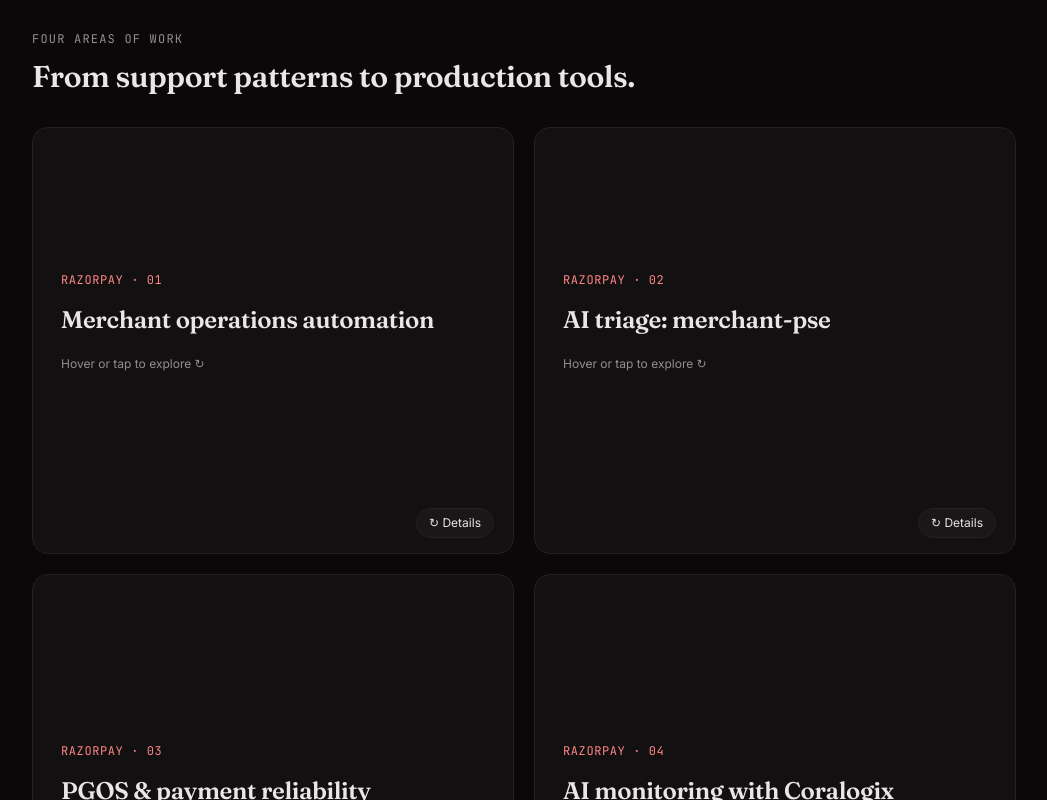
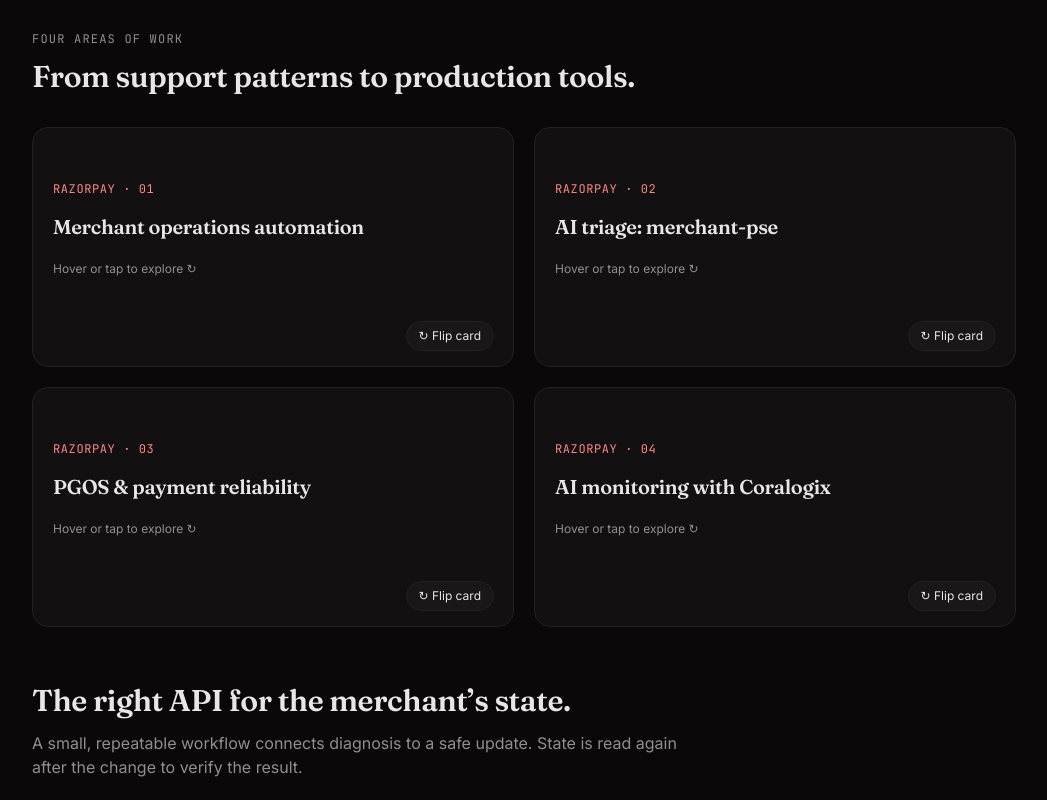
Before and after one commit to AviralKhanna/portfolio, a Next.js app: page /razorpay in a window 1280 px wide. Shown: the part 800-1600 px from the top of the page, without its empty margins (116-1163 px from the left). Built offline with nearby package versions, Linux system fonts and the light colour scheme.

Commit message:
Make flip cards compact with slower balanced motion

```diff
--- a/src/app/globals.css
+++ b/src/app/globals.css
@@ -1,9 +1,10 @@
 @import "tailwindcss";
 
-.flip-card { perspective: 1200px; }
-.flip-card-inner { display: grid; transform-style: preserve-3d; transition: transform 550ms cubic-bezier(.2,.7,.2,1); }
+.flip-card { perspective: 1600px; }
+.flip-card-inner { display: grid; grid-template-rows: minmax(0,1fr); transform: rotateY(0deg); transform-style: preserve-3d; transition: transform 1000ms cubic-bezier(.45,0,.55,1); }
 .flip-card[data-flipped="true"] .flip-card-inner { transform: rotateY(180deg); }
-.flip-card-face { grid-area: 1 / 1; min-width: 0; backface-visibility: hidden; -webkit-backface-visibility: hidden; overflow-wrap: anywhere; }
+.flip-card-face { grid-area: 1 / 1; min-width: 0; min-height: 0; backface-visibility: hidden; -webkit-backface-visibility: hidden; overflow-wrap: anywhere; }
+.flip-card-content { scrollbar-width: thin; scrollbar-color: var(--border) transparent; }
 .flip-card-back { transform: rotateY(180deg); }
 @media (prefers-reduced-motion: reduce) {
   .flip-card-inner { transition: none; }
--- a/src/components/flip-card.tsx
+++ b/src/components/flip-card.tsx
@@ -1,34 +1,52 @@
 "use client";
 
-import { useId, useState, type ReactNode } from "react";
+import { useEffect, useId, useRef, useState, type ReactNode } from "react";
 
 export function FlipCard({ title, eyebrow, children, className = "" }: {
   title: string; eyebrow?: string; children: ReactNode; className?: string;
 }) {
   const [flipped, setFlipped] = useState(false);
+  const hoverTimer = useRef<ReturnType<typeof setTimeout> | null>(null);
+  const cancelHover = () => {
+    if (hoverTimer.current !== null) clearTimeout(hoverTimer.current);
+    hoverTimer.current = null;
+  };
+  const scheduleFlip = (next: boolean) => {
+    cancelHover();
+    hoverTimer.current = setTimeout(() => setFlipped(next), 140);
+  };
+  const flipNow = (next: boolean) => {
+    cancelHover();
+    setFlipped(next);
+  };
+  useEffect(() => () => {
+    if (hoverTimer.current !== null) clearTimeout(hoverTimer.current);
+  }, []);
   const id = useId();
   return (
-    <article className={`flip-card relative h-full ${className}`} data-flipped={flipped}
-      onPointerEnter={(event) => { if (event.pointerType === "mouse") setFlipped(true); }}
-      onPointerLeave={(event) => { if (event.pointerType === "mouse") setFlipped(false); }}
-      onBlur={(event) => { if (!event.currentTarget.contains(event.relatedTarget)) setFlipped(false); }}
-      onKeyDown={(event) => { if (event.key === "Escape") { setFlipped(false); event.currentTarget.querySelector<HTMLButtonElement>("button[data-flip-toggle]")?.focus(); } }}>
+    <article className={`flip-card relative h-64 sm:h-60 ${className}`} data-flipped={flipped}
+      onPointerEnter={(event) => { if (event.pointerType === "mouse") scheduleFlip(true); }}
+      onPointerLeave={(event) => { if (event.pointerType === "mouse") scheduleFlip(false); }}
+      onBlur={(event) => { if (!event.currentTarget.contains(event.relatedTarget)) flipNow(false); }}
+      onKeyDown={(event) => { if (event.key === "Escape") { flipNow(false); event.currentTarget.querySelector<HTMLButtonElement>("button[data-flip-toggle]")?.focus(); } }}>
       <div className="flip-card-inner h-full">
-        <div className="flip-card-face flip-card-front flex flex-col justify-center rounded-2xl border border-border bg-surface p-7 pb-16" aria-hidden={flipped} inert={flipped}>
+        <div className="flip-card-face flip-card-front flex flex-col justify-center rounded-2xl border border-border bg-surface p-5 pb-14" aria-hidden={flipped} inert={flipped}>
           {eyebrow && <p className="mb-4 font-mono text-xs uppercase tracking-wider text-accent">{eyebrow}</p>}
-          <h3 className="font-display text-2xl tracking-tight">{title}</h3>
+          <h3 className="font-display text-xl tracking-tight">{title}</h3>
           <p className="mt-5 text-xs text-muted">Hover or tap to explore ↻</p>
         </div>
-        <div id={id} className="flip-card-face flip-card-back rounded-2xl border border-border bg-surface p-6 pb-16" aria-hidden={!flipped} inert={!flipped}>
-          <h3 className="mb-4 font-display text-xl tracking-tight">{title}</h3>
-          {children}
+        <div id={id} className="flip-card-face flip-card-back flex flex-col rounded-2xl border border-border bg-surface p-5 pb-14" aria-hidden={!flipped} inert={!flipped}>
+          <h3 className="mb-3 shrink-0 font-display text-lg tracking-tight">{title}</h3>
+          <div className="flip-card-content min-h-0 flex-1 overflow-y-auto overscroll-contain pr-2" role="region" aria-label={`${title} details`} tabIndex={flipped ? 0 : -1}>
+            {children}
+          </div>
         </div>
       </div>
       <button type="button" data-flip-toggle aria-expanded={flipped} aria-controls={id}
         aria-label={`${flipped ? "Hide" : "Show"} details: ${title}`}
-        onClick={() => setFlipped(!flipped)}
+        onClick={() => flipNow(!flipped)}
         className="absolute bottom-4 right-5 rounded-full border border-border bg-surface-2 px-3 py-1.5 text-xs text-foreground focus-visible:outline-2 focus-visible:outline-offset-4 focus-visible:outline-accent">
-        {flipped ? "↶ Back" : "↻ Details"}
+        ↻ Flip card
       </button>
     </article>
   );
```
